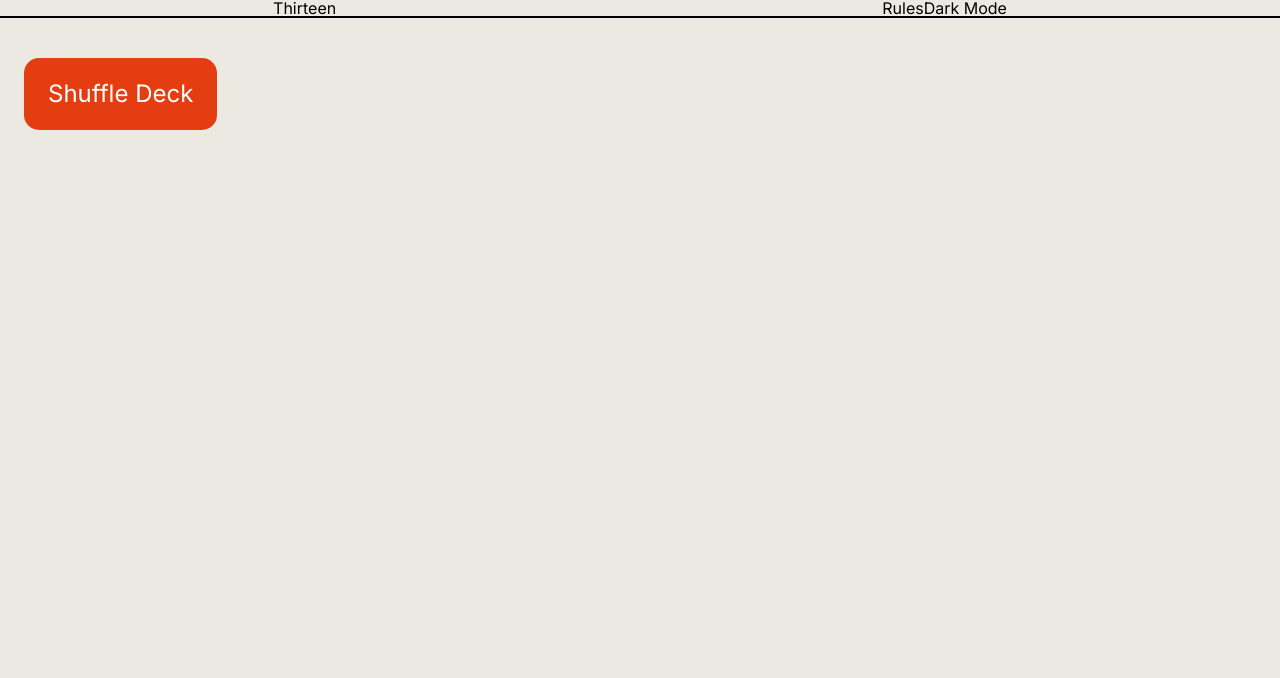
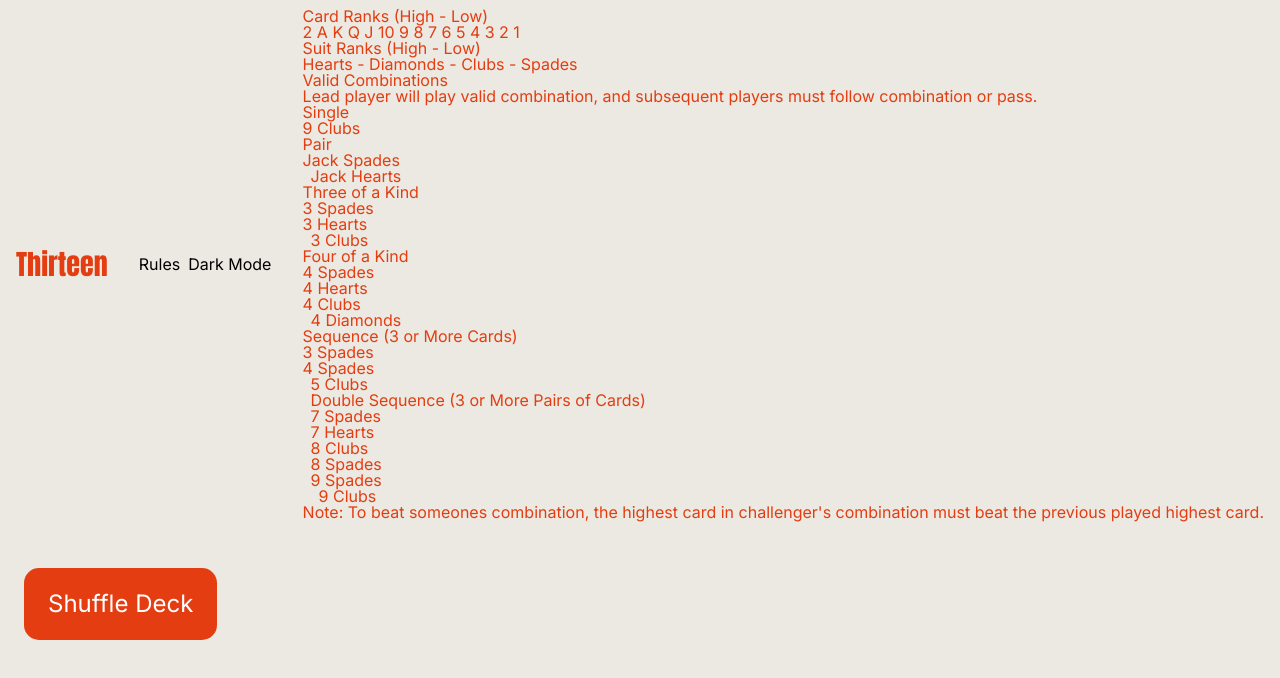
Before and after one commit to jduong09/thirteen, a Next.js app: page / in a window 1280 px wide. Shown: the top 678 px of the page. Built offline with nearby package versions, Linux system fonts and the light colour scheme.

Commit message:
Adding rules to header.

```diff
--- a/app/page.module.css
+++ b/app/page.module.css
@@ -1,10 +1,22 @@
 .header {
   display: flex;
-  justify-content: space-around;
+  justify-content: space-between;
+  align-items: center;
   margin-bottom: 1rem;
-  border-bottom: 2px solid black;
+  padding: .5rem 1rem;
+  color: #E43D12;
+}
+
+.header > h1 {
+  font-size: 1.75rem;
+  font-family: Impact, Haettenschweiler, 'Arial Narrow Bold', sans-serif;
+  font-weight: 700;
 }
 
 .header > nav > ul {
   display: flex;
 }
+
+.header li:last-child {
+  margin-left: .5rem;
+}
--- a/components/header.js
+++ b/components/header.js
@@ -11,6 +11,78 @@ const Header = () => {
           <li><button>Dark Mode</button></li>
         </ul>
       </nav>
+      <div>
+        <div className={pageStyles.ruleRanks}>
+          <h2>Card Ranks (High - Low)</h2>
+          <div>2 A K Q J 10 9 8 7 6 5 4 3 2 1</div>
+          <h2>Suit Ranks (High - Low)</h2>
+          <div>Hearts - Diamonds - Clubs - Spades</div>
+        </div>
+        <div className={pageStyles.ruleCombinations}>
+          <h2>Valid Combinations</h2>
+          <div>Lead player will play valid combination, and subsequent players must follow combination or pass.</div>
+          <ul>
+            <li>
+              <h3>Single</h3>
+              <div>9 Clubs</div>
+            </li>
+            <li>
+              <h3>Pair</h3>
+              <div>
+                <ul>
+                  <li>Jack Spades</li>
+                  <li>Jack Hearts</li>
+                </ul>
+              </div>
+            </li>
+            <li>
+              <h3>Three of a Kind</h3>
+              <div>
+                <ul>
+                  <li>3 Spades</li>
+                  <li>3 Hearts</li>
+                  <li>3 Clubs</li>
+                </ul>
+              </div>
+            </li>
+            <li>
+              <h3>Four of a Kind</h3>
+              <div>
+                <ul>
+                  <li>4 Spades</li>
+                  <li>4 Hearts</li>
+                  <li>4 Clubs</li>
+                  <li>4 Diamonds</li>
+                </ul>
+              </div>
+            </li>
+            <li>
+              <h3>Sequence (3 or More Cards)</h3>
+              <div>
+                <ul>
+                  <li>3 Spades</li>
+                  <li>4 Spades</li>
+                  <li>5 Clubs</li>
+                </ul>
+              </div>
+            </li>
+            <li>
+              <h3>Double Sequence (3 or More Pairs of Cards)</h3>
+              <div>
+                <ul>
+                  <li>7 Spades</li>
+                  <li>7 Hearts</li>
+                  <li>8 Clubs</li>
+                  <li>8 Spades</li>
+                  <li>9 Spades</li>
+                  <li>9 Clubs</li>
+                </ul>
+              </div>
+            </li>
+          </ul>
+        </div>
+        <div>Note: To beat someones combination, the highest card in challenger's combination must beat the previous played highest card.</div>
+      </div>
     </header>
   )
 };
```
